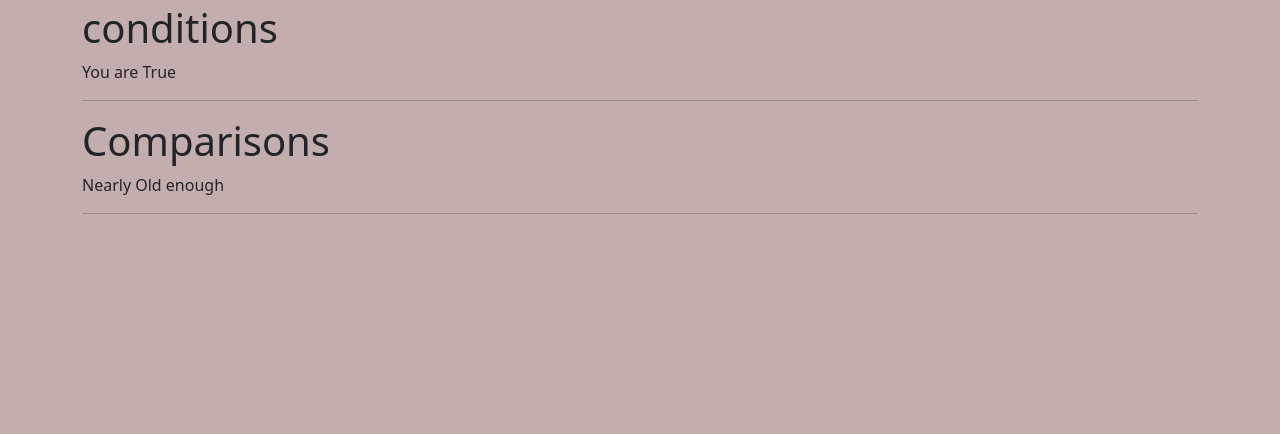
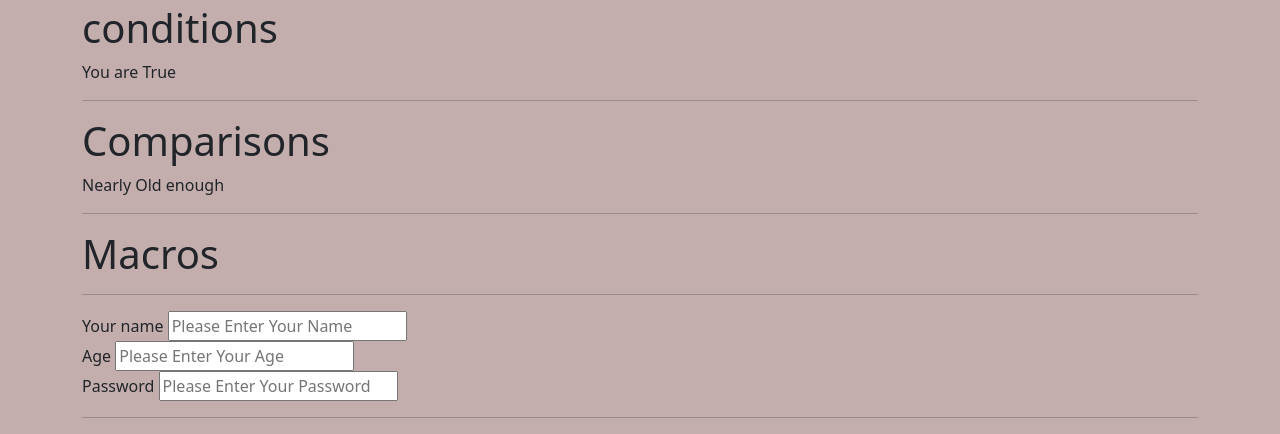
Before and after one commit to NjeriMuchiri/app, a Flask app: page /jinja in a window 1280 px wide. Shown: the part 1736-2170 px from the top of the page. Before the commit the page ends 1950 px from the top, so only its background shows below. Run offline with Flask 3, Linux system fonts and the light colour scheme.

Commit message:
Added a new macro folder

```diff
--- a/app/templates/public/jinja.html
+++ b/app/templates/public/jinja.html
@@ -77,6 +77,18 @@
       <p>You may enter</p>
     {% endif%}
     <hr>
+    <h1>Macros</h1>
+    <hr>
+    {% macro input(label="", type="text", name="", id="", placeholder="") -%}
+    <div class="form-group">
+    <label>{{label}}</label>
+    <input class="form-centered" type="{{type}}" name="{{name}}" id="{{id}}" placeholder="{{placeholder}}">
+    </div>
+    {%- endmacro%}
+    {{input(label="Your name", name="name",id="name", placeholder="Please Enter Your Name")}}
+    {{input(label="Age", type="number", name="age",id="age", placeholder="Please Enter Your Age")}}
+    {{input(label="Password", type="password",id="password", placeholder="Please Enter Your Password")}}
+    <hr>
     </div>
     </div>
 </div>
```
Also changed, not shown: app/templates/macro/input_macro.html (added).
